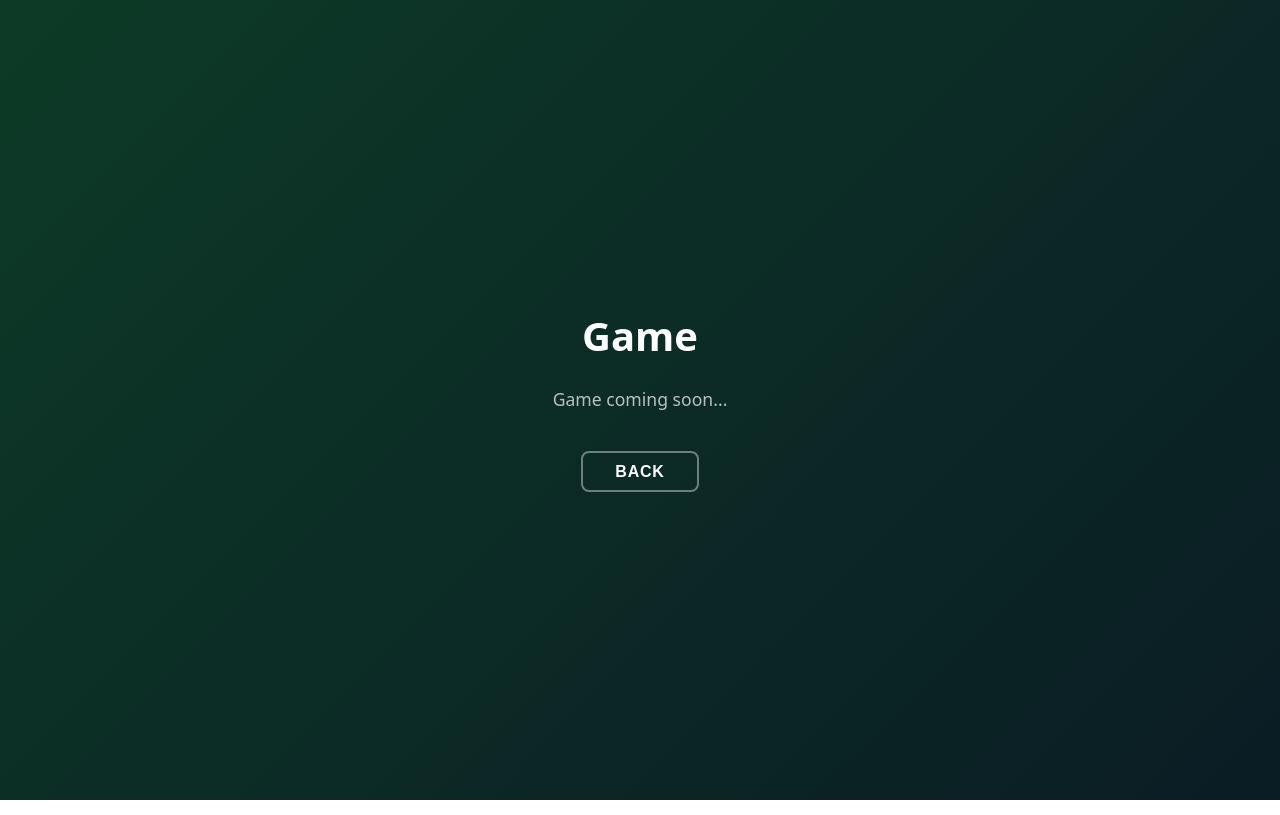
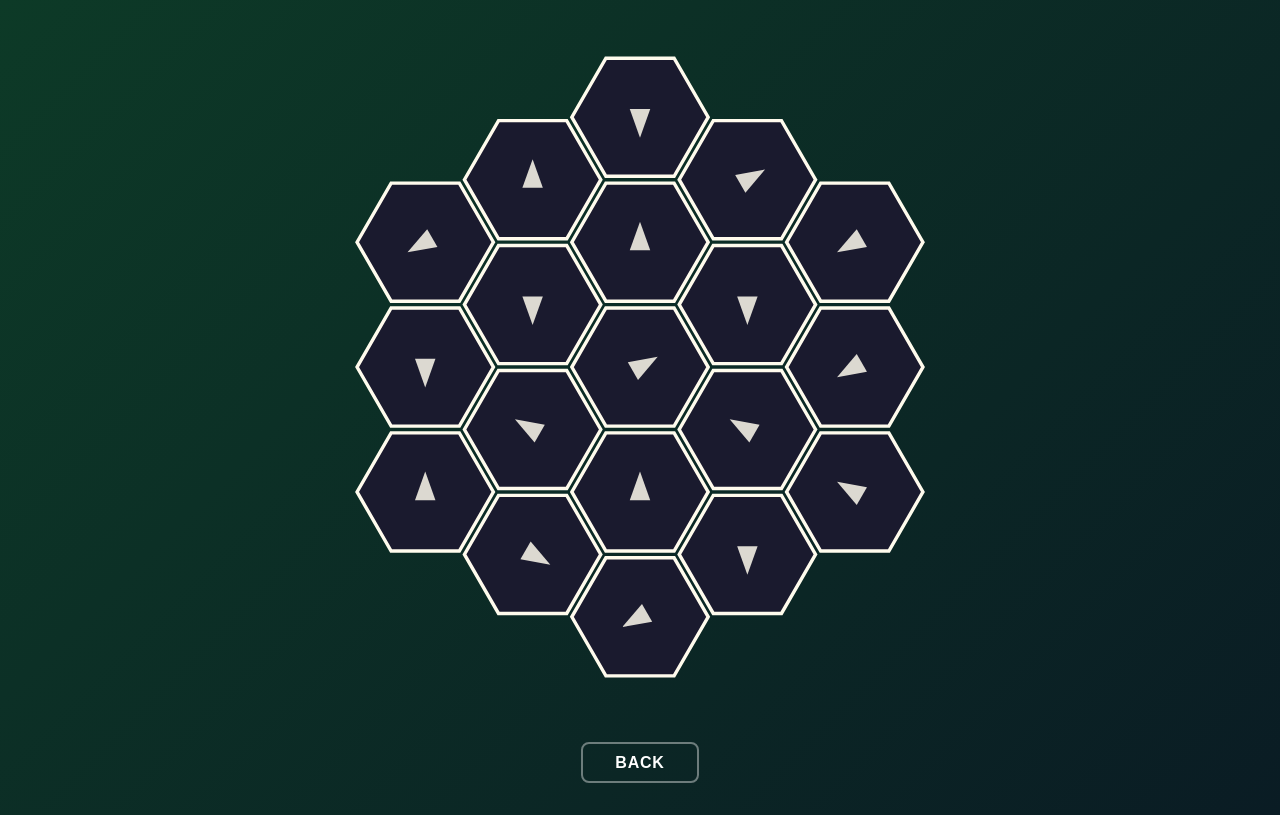
Before and after one commit to liamroddy/hexa-gone, a React (Vite) app: page / in a window 1280 px wide. Both pictures are taken after a click on the button "START GAME". Built offline with nearby package versions, Linux system fonts and the light colour scheme.

Commit message:
add game board and nodes, split up components into files

```diff
--- a/src/App.jsx
+++ b/src/App.jsx
@@ -1,38 +1,8 @@
 import { useState } from 'react'
+import SplashScreen from './SplashScreen'
+import GameScreen from './GameScreen'
+import HowToPlayScreen from './HowToPlayScreen'
 import './App.css'
-
-function SplashScreen({ onStart, onHowTo }) {
-  return (
-    <div className="screen splash">
-      <h1 className="game-title">Hex-a-Gone</h1>
-      <p className="game-subtitle">Can you survive the hexagon grid?</p>
-      <div className="button-group">
-        <button className="btn btn-start" onClick={onStart}>Start Game</button>
-        <button className="btn btn-howto" onClick={onHowTo}>How to Play</button>
-      </div>
-    </div>
-  )
-}
-
-function GameScreen({ onBack }) {
-  return (
-    <div className="screen">
-      <h2>Game</h2>
-      <p>Game coming soon...</p>
-      <button className="btn btn-back" onClick={onBack}>Back</button>
-    </div>
-  )
-}
-
-function HowToPlayScreen({ onBack }) {
-  return (
-    <div className="screen">
-      <h2>How to Play</h2>
-      <p>Instructions coming soon...</p>
-      <button className="btn btn-back" onClick={onBack}>Back</button>
-    </div>
-  )
-}
 
 export default function App() {
   const [page, setPage] = useState('splash')
--- /dev/null
+++ b/src/GameScreen.jsx
@@ -0,0 +1,14 @@
+import { useMemo } from 'react'
+import HexBoard from './HexBoard'
+import { buildHexGrid } from './hexUtils'
+
+export default function GameScreen({ onBack }) {
+  const { nodes } = useMemo(() => buildHexGrid(2), [])
+
+  return (
+    <div className="screen game-screen">
+      <HexBoard nodes={nodes} hexSize={40} />
+      <button className="btn btn-back" onClick={onBack}>Back</button>
+    </div>
+  )
+}
--- /dev/null
+++ b/src/HexBoard.jsx
@@ -0,0 +1,57 @@
+import HexNode from './HexNode'
+
+/**
+ * Renders the full hex grid as an SVG.
+ *
+ * Props:
+ *  - nodes: array of hex node objects (with q, r coords)
+ *  - hexSize: radius of each hex in px
+ *  - onHexClick: optional (node) => void
+ */
+export default function HexBoard({ nodes, hexSize = 40, onHexClick }) {
+  const gap = 4
+
+  // Flat-top hex: width = 2*size, height = sqrt(3)*size
+  const w = hexSize * 2 + gap
+  const h = hexSize * Math.sqrt(3) + gap
+
+  function hexToPixel(q, r) {
+    const x = w * (3 / 4) * q
+    const y = h * (r + q / 2)
+    return { x, y }
+  }
+
+  // Compute positions and find bounding box
+  const positioned = nodes.map(node => {
+    const { x, y } = hexToPixel(node.q, node.r)
+    return { node, x, y }
+  })
+
+  const xs = positioned.map(p => p.x)
+  const ys = positioned.map(p => p.y)
+  const pad = hexSize + 10
+  const minX = Math.min(...xs) - pad
+  const minY = Math.min(...ys) - pad
+  const maxX = Math.max(...xs) + pad
+  const maxY = Math.max(...ys) + pad
+
+  return (
+    <svg
+      viewBox={`${minX} ${minY} ${maxX - minX} ${maxY - minY}`}
+      style={{ width: '100%', maxWidth: 600, height: 'auto' }}
+      role="img"
+      aria-label="Hexagon game board"
+    >
+      {positioned.map(({ node, x, y }) => (
+        <HexNode
+          key={node.id}
+          node={node}
+          x={x}
+          y={y}
+          size={hexSize}
+          onClick={onHexClick}
+        />
+      ))}
+    </svg>
+  )
+}
--- /dev/null
+++ b/src/HexNode.jsx
@@ -0,0 +1,61 @@
+import { HexDirection } from './hexUtils'
+
+/** Rotation angles for the arrow indicator per direction. */
+const ARROW_ROTATION = {
+  [HexDirection.North]:     0,
+  [HexDirection.NorthEast]: 60,
+  [HexDirection.SouthEast]: 120,
+  [HexDirection.South]:     180,
+  [HexDirection.SouthWest]: 240,
+  [HexDirection.NorthWest]: 300,
+}
+
+/**
+ * Renders a single hexagon tile.
+ *
+ * Props:
+ *  - node: { id, arrowDirection, neighbors, q, r }
+ *  - x, y: pixel position (center of hex)
+ *  - size: hex radius in px
+ *  - onClick: optional click handler
+ */
+export default function HexNode({ node, x, y, size = 40, onClick }) {
+  const rotation = ARROW_ROTATION[node.arrowDirection] ?? 0
+
+  // Flat-top hex points
+  const points = Array.from({ length: 6 }, (_, i) => {
+    const angleDeg = 60 * i
+    const angleRad = (Math.PI / 180) * angleDeg
+    return `${x + size * Math.cos(angleRad)},${y + size * Math.sin(angleRad)}`
+  }).join(' ')
+
+  // Small arrow triangle pointing "up" (North), then rotated
+  const arrowSize = size * 0.3
+  const arrow = [
+    `0,${-arrowSize}`,
+    `${-arrowSize * 0.5},${arrowSize * 0.4}`,
+    `${arrowSize * 0.5},${arrowSize * 0.4}`,
+  ].join(' ')
+
+  return (
+    <g
+      className="hex-node"
+      onClick={() => onClick?.(node)}
+      style={{ cursor: onClick ? 'pointer' : 'default' }}
+    >
+      <polygon
+        points={points}
+        fill="var(--colour-hex-fill, #1a1a2e)"
+        stroke="var(--colour-highlight, #00e0ff)"
+        strokeWidth="2"
+      />
+      <g transform={`translate(${x},${y}) rotate(${rotation})`}>
+        <polygon
+          points={arrow}
+          fill="var(--colour-highlight, #00e0ff)"
+          opacity="0.85"
+        />
+      </g>
+    </g>
+  )
+}
--- /dev/null
+++ b/src/HowToPlayScreen.jsx
@@ -0,0 +1,9 @@
+export default function HowToPlayScreen({ onBack }) {
+  return (
+    <div className="screen">
+      <h2>How to Play</h2>
+      <p>Instructions coming soon...</p>
+      <button className="btn btn-back" onClick={onBack}>Back</button>
+    </div>
+  )
+}
--- /dev/null
+++ b/src/SplashScreen.jsx
@@ -0,0 +1,12 @@
+export default function SplashScreen({ onStart, onHowTo }) {
+  return (
+    <div className="screen splash">
+      <h1 className="game-title">Hex-a-Gone</h1>
+      <p className="game-subtitle">Can you survive the hexagon grid?</p>
+      <div className="button-group">
+        <button className="btn btn-start" onClick={onStart}>Start Game</button>
+        <button className="btn btn-howto" onClick={onHowTo}>How to Play</button>
+      </div>
+    </div>
+  )
+}
--- /dev/null
+++ b/src/hexUtils.js
@@ -0,0 +1,98 @@
+/** The six hex directions (flat-top orientation). */
+export const HexDirection = Object.freeze({
+  North:     'N',
+  NorthEast: 'NE',
+  SouthEast: 'SE',
+  South:     'S',
+  SouthWest: 'SW',
+  NorthWest: 'NW',
+})
+
+/** Returns the opposite direction. */
+export function oppositeDir(dir) {
+  const map = {
+    [HexDirection.North]:     HexDirection.South,
+    [HexDirection.NorthEast]: HexDirection.SouthWest,
+    [HexDirection.SouthEast]: HexDirection.NorthWest,
+    [HexDirection.South]:     HexDirection.North,
+    [HexDirection.SouthWest]: HexDirection.NorthEast,
+    [HexDirection.NorthWest]: HexDirection.SouthEast,
+  }
+  return map[dir]
+}
+
+/**
+ * Creates a hex node data object.
+ * @param {string} id        – unique identifier
+ * @param {string} arrowDir  – one of HexDirection values
+ * @returns a node with empty neighbor slots
+ */
+export function createHexNode(id, arrowDir) {
+  return {
+    id,
+    arrowDirection: arrowDir,
+    neighbors: {
+      [HexDirection.North]:     null,
+      [HexDirection.NorthEast]: null,
+      [HexDirection.SouthEast]: null,
+      [HexDirection.South]:     null,
+      [HexDirection.SouthWest]: null,
+      [HexDirection.NorthWest]: null,
+    },
+  }
+}
+
+/** Link two nodes as neighbors in the given direction (sets both sides). */
+export function linkNodes(nodeA, dir, nodeB) {
+  nodeA.neighbors[dir] = nodeB.id
+  nodeB.neighbors[oppositeDir(dir)] = nodeA.id
+}
+
+/**
+ * Build a small hex grid and return { nodes, nodeMap }.
+ * Uses axial coordinates (q, r) with flat-top hexes.
+ */
+export function buildHexGrid(radius = 2) {
+  const dirs = Object.values(HexDirection)
+  const randomDir = () => dirs[Math.floor(Math.random() * dirs.length)]
+
+  const nodes = []
+  const coordMap = new Map() // "q,r" -> node
+
+  // Generate axial coords within the given radius
+  for (let q = -radius; q <= radius; q++) {
+    for (let r = -radius; r <= radius; r++) {
+      if (Math.abs(q + r) > radius) continue
+      const id = `${q},${r}`
+      const node = createHexNode(id, randomDir())
+      node.q = q
+      node.r = r
+      nodes.push(node)
+      coordMap.set(id, node)
+    }
+  }
+
+  // Axial neighbor offsets for flat-top hexes
+  const axialOffsets = {
+    [HexDirection.North]:     { dq:  0, dr: -1 },
+    [HexDirection.NorthEast]: { dq:  1, dr: -1 },
+    [HexDirection.SouthEast]: { dq:  1, dr:  0 },
+    [HexDirection.South]:     { dq:  0, dr:  1 },
+    [HexDirection.SouthWest]: { dq: -1, dr:  1 },
+    [HexDirection.NorthWest]: { dq: -1, dr:  0 },
+  }
+
+  // Link neighbors
+  for (const node of nodes) {
+    for (const [dir, { dq, dr }] of Object.entries(axialOffsets)) {
+      const neighborKey = `${node.q + dq},${node.r + dr}`
+      const neighbor = coordMap.get(neighborKey)
+      if (neighbor && !node.neighbors[dir]) {
+        linkNodes(node, dir, neighbor)
+      }
+    }
+  }
+
+  const nodeMap = Object.fromEntries(nodes.map(n => [n.id, n]))
+  return { nodes, nodeMap }
+}
```
